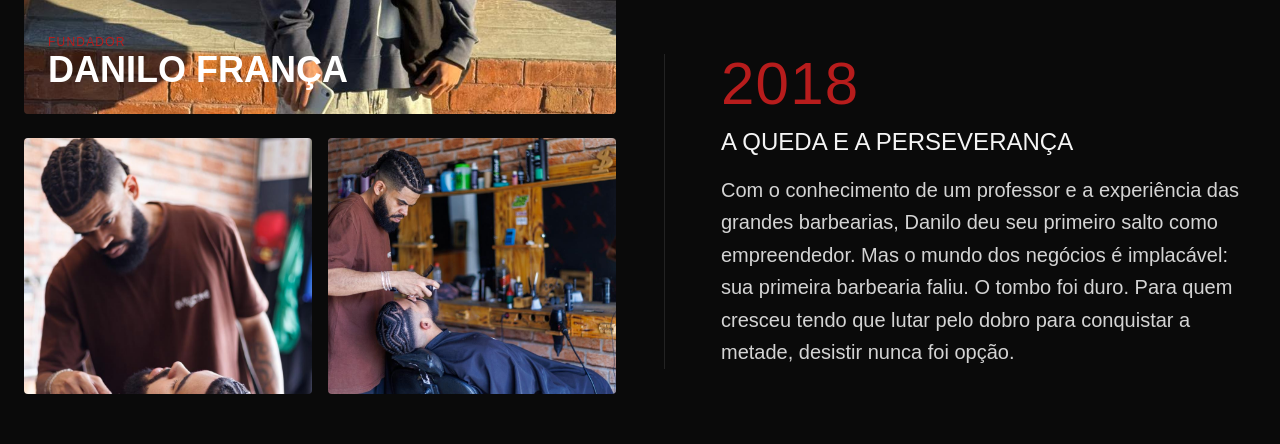
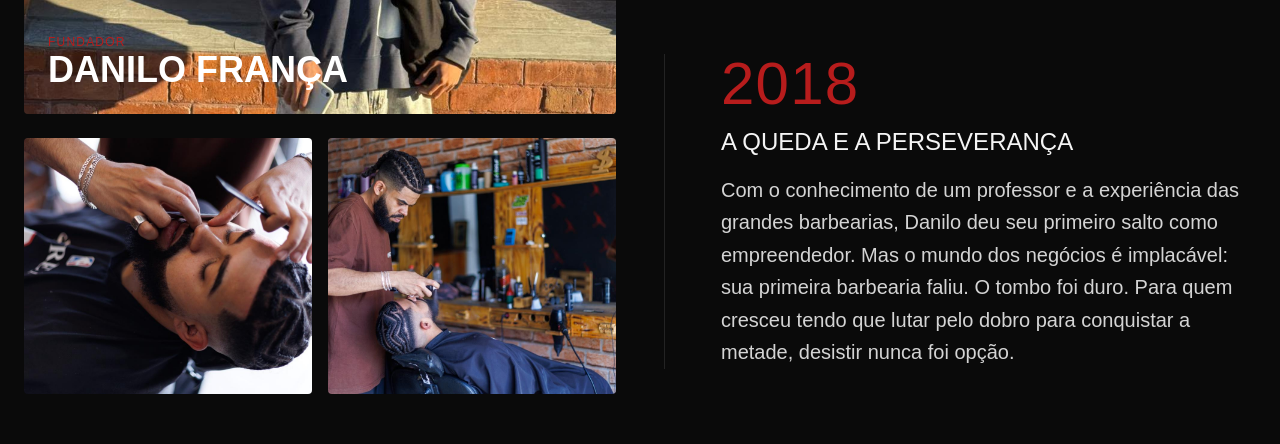
Before and after one commit to gabrielfrancalima/espaco-franca, a React (Create React App) app in the folder frontend/: page / in a window 1280 px wide. Shown: the part 2380-2824 px from the top of the page. Built offline with nearby package versions, Linux system fonts and the light colour scheme; no server answers.

Commit message:
Replace image source in History component

```diff
--- a/frontend/src/components/History.jsx
+++ b/frontend/src/components/History.jsx
@@ -49,7 +49,7 @@ export default function History() {
 
             <div className="flex gap-4">
               <div className="flex-1 h-64 overflow-hidden rounded-lg cursor-pointer">
-                <img src="/images/foto1.jpeg" className="w-full h-full object-cover object-[center_20%] hover:scale-105 transition-transform duration-500" alt="Corte 1" />
+                <img src="/images/foto4.jpeg" className="w-full h-full object-cover object-[center_20%] hover:scale-105 transition-transform duration-500" alt="Corte 1" />
               </div>
               <div className="flex-1 h-64 overflow-hidden rounded-lg cursor-pointer">
                 <img src="/images/foto3.jpeg" className="w-full h-full object-cover object-[center_30%] hover:scale-105 transition-transform duration-500" alt="Corte 2" />
```
